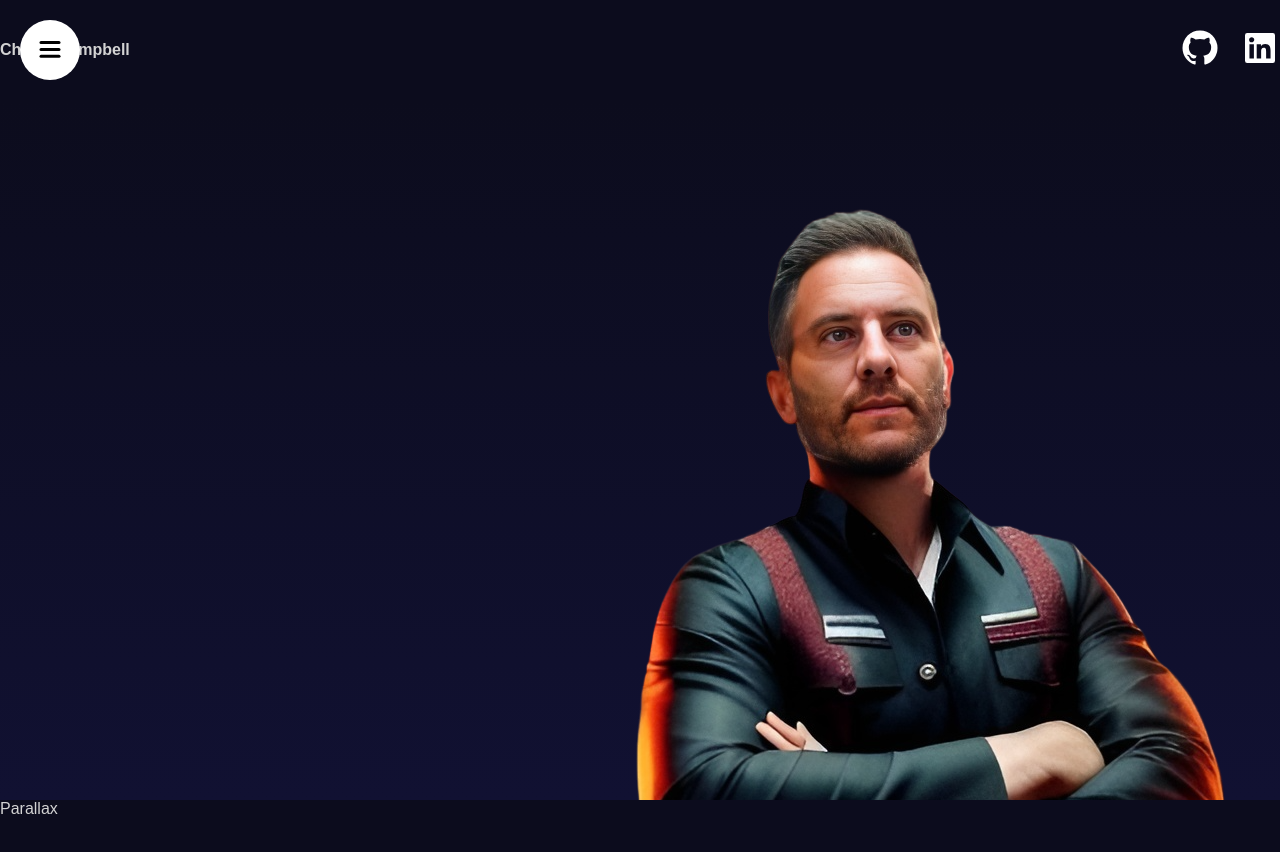
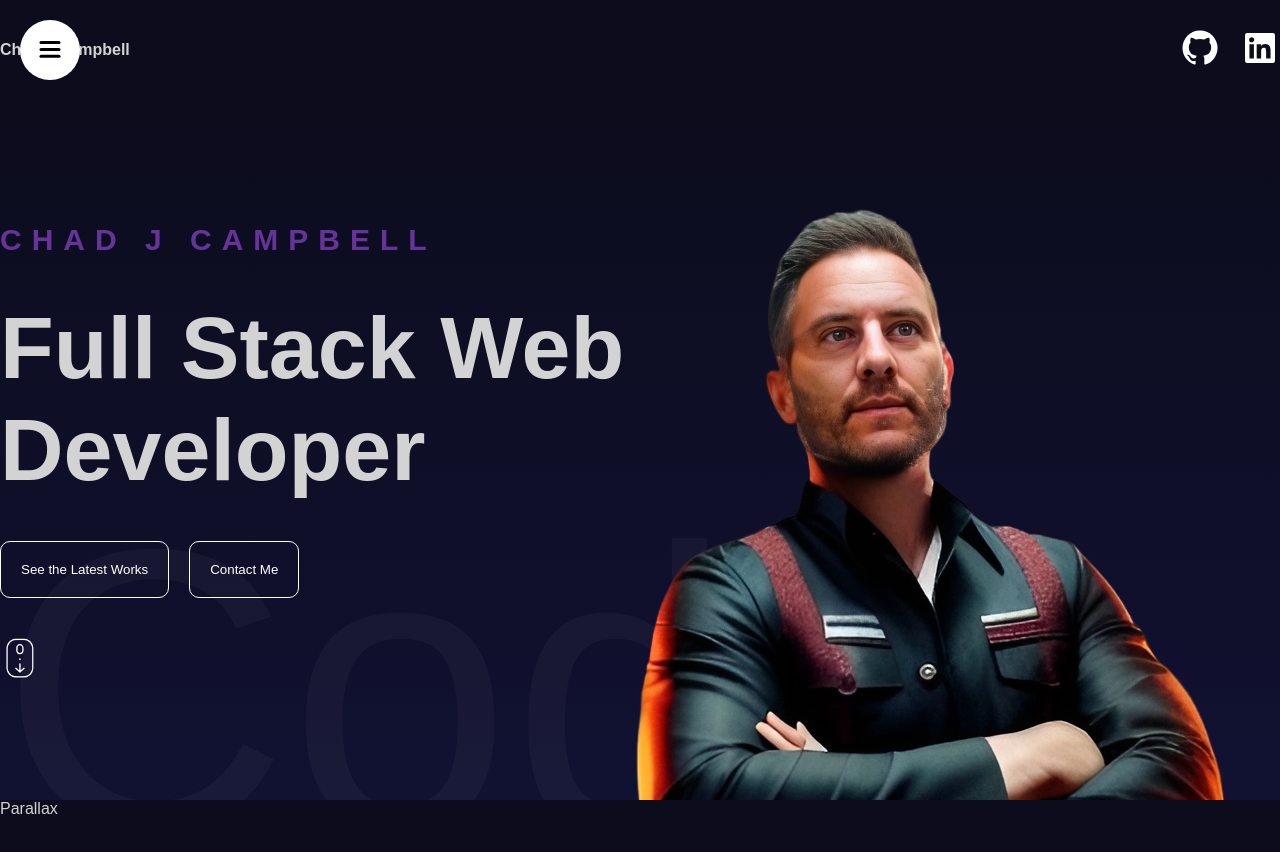
Before and after one commit to chadjcampbell/portfoliov2, a React (Vite) app: page / in a window 1280 px wide. Shown: the top 852 px of the page. Built offline with nearby package versions, Linux system fonts and the light colour scheme.

Commit message:
style the hero section

```diff
--- a/src/components/hero/Hero.tsx
+++ b/src/components/hero/Hero.tsx
@@ -3,6 +3,18 @@
 const Hero = () => {
   return (
     <div className="hero">
+      <div className="wrapper">
+        <div className="textContainer">
+          <h2>CHAD J CAMPBELL</h2>
+          <h1>Full Stack Web Developer</h1>
+          <div className="buttons">
+            <button>See the Latest Works</button>
+            <button>Contact Me</button>
+          </div>
+          <img src="/scroll.png" alt="scroll wheel" />
+        </div>
+      </div>
+      <div className="slidingTextContainer">Code - Create - Innovate</div>
       <div className="imageContainer">
         <img src="/cyberChadHero-noBG.png" alt="Chads Hero Image" />
       </div>
--- a/src/components/hero/hero.scss
+++ b/src/components/hero/hero.scss
@@ -3,10 +3,54 @@
     overflow: hidden;
     background: linear-gradient(180deg, #0c0c1d,#111132);
     position: relative;
+    .wrapper {
+        max-width: 1366px;
+        height: 100%;
+        margin: auto;
+        .textContainer {
+            height: 100%;
+            width: 50%;
+            display: flex;
+            flex-direction: column;
+            justify-content: center;
+            gap: 40px;
+            h2 {
+                font-size: 30px;
+                color: rebeccapurple;
+                letter-spacing: 10px;
+            }
+            h1 {
+                font-size: 88px;
+            }
+            .buttons {
+                button {
+                    padding: 20px;
+                    border: 1px solid white;
+                    border-radius: 10px;
+                    background-color: transparent;
+                    color: white;
+                    margin-right: 20px;
+                    cursor: pointer;
+                    font-weight: 300;
+                }
+            }
+            img {
+                width: 40px;
+            }
+        }
+    }
     .imageContainer {
         position: absolute;
         height: 100%;
         top: 0;
         right: 0;
     }
+    .slidingTextContainer {
+        position: absolute;
+        font-size: 50vh;
+        bottom: -120px;
+        white-space: nowrap;
+        color: #ffffff09;
+
+    }
 }
```
